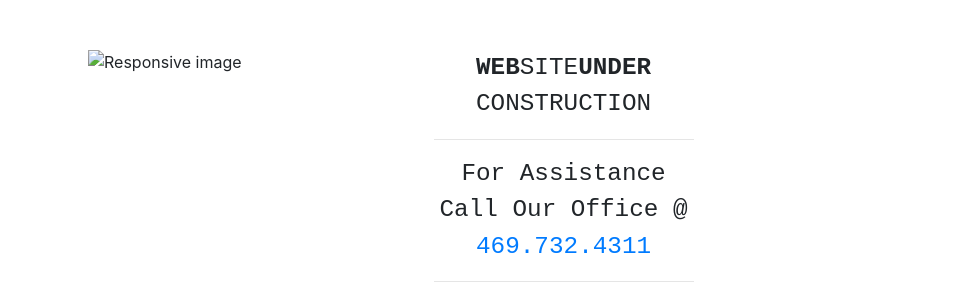
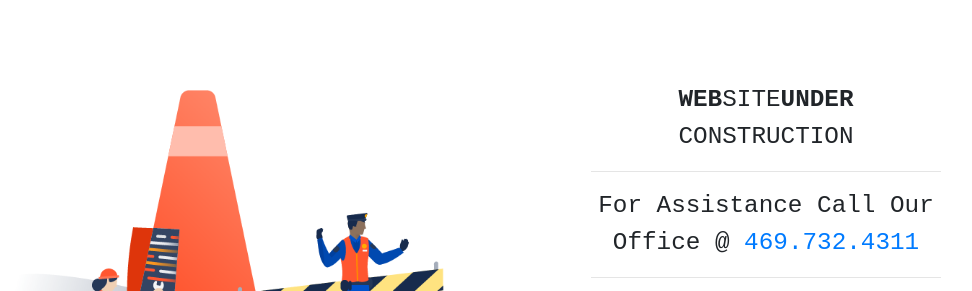
Before and after one commit to williambevans/perryhamiltonco, a plain HTML site: page index.html in a window 1280 px wide. Shown: the part 135-426 px from the top of the page, without its empty margins (159-1131 px from the left). Drawn offline with nearby package versions, Linux system fonts and the light colour scheme.

Commit message:
contruction image

```diff
--- a/index.html
+++ b/index.html
@@ -15,7 +15,7 @@
     <div class="container vertical-center">
         <div class="row text-center">
             <div class="col-sm-7">
-                <img src="./kisspng-downtime-maintenance-system-management-computer-se-scheduled-maintenance-message-examples-and-inspira-5be3e45e2f61f6.7938325715416617901941 (1).png"
+                <img src="./construction.png"
                     class="img-fluid" alt="Responsive image">
             </div>
             <div class="col-sm-4">
```
